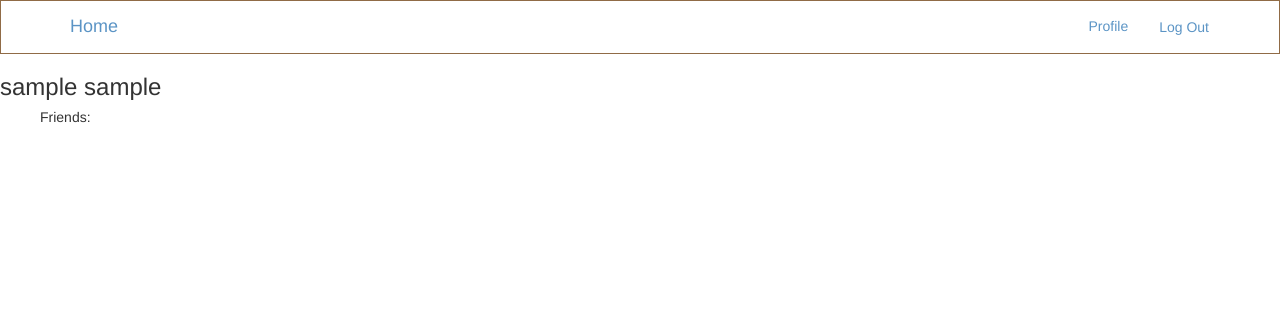
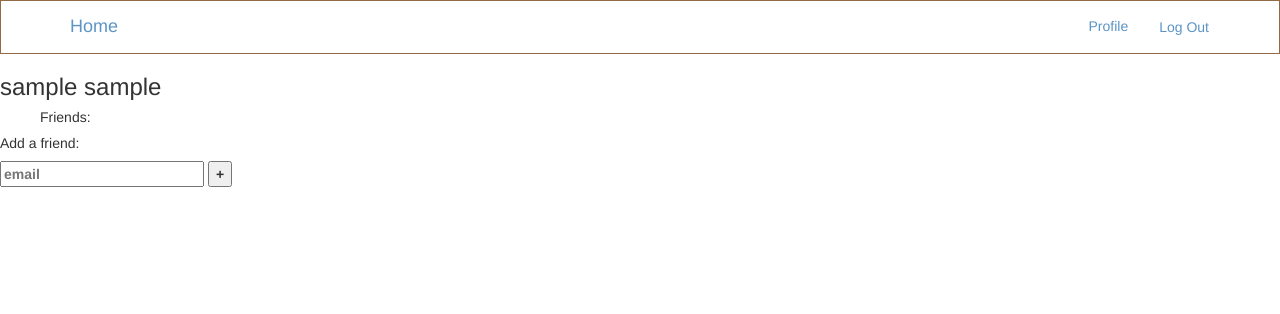
Before and after one commit to heyitscoco/vamonos, a Flask app: a page that uses templates/profile.html in a window 1280 px wide. Shown: the top 314 px of the page. Run offline with Flask 2, Linux system fonts and the light colour scheme; the visitor is signed in with stand-in values (Sample User, id 1); data comes from the database, SQL or seed files in the repository; data that the repository does not hold is empty; some libraries are stand-ins or nearby versions.

Commit message:
Working on finding friends by email (AJAX)

```diff
--- a/server.py
+++ b/server.py
@@ -132,15 +132,25 @@ def create_trip():
 	return render_template("trip_planner.html", trip_id=trip.trip_id)
 
 
+@app.route("/find_user", methods=["POST"])
+def find_user():
+	"""Searches for user by email."""
 
-@app.route("/friends")
-def view_friends():
+	print "*******HELLO*******\n\n"
+	email = request.form.get("email")
+	print email
+	found_user = User.query.filter_by(email=email).one()
 
-	user_id = session["user_id"]
-	friendships = Friendship.query.filter(Friendship.admin_id == user_id).all()
+	if found_user:
+		# TODO: Add friendship to DB
+		msg = "You have added %s to your friends list!" % (found_user.fname)
+		flash(msg)
+		return "It worked!"
 
-	return render_template("friends.html", friendships=friendships)
-
+	else:
+		msg = "%s could not be found in our database." % (email)
+		flash(msg)
+		return "Sorry, it didn't work."
 
 
 #############################################################
--- /dev/null
+++ b/static/travelapp.js
@@ -0,0 +1,11 @@
+function findFriend(evt) {
+
+	evt.preventDefault();
+	var email = { email: $("#email").val() };
+	console.log(email)
+	$.post("/find_user", email, function (result) {
+		alert(result);
+	})
+}
+
+$("#find-friend").on("click", findFriend);
--- a/templates/profile.html
+++ b/templates/profile.html
@@ -8,7 +8,6 @@
 	<h3>{{ user.fname }} {{ user.lname }}</h3>
 </div>
 <div>
-
 	<ul><h5>Friends:</h5>
 		{% for friend_id, fname, img_url in friends %}
 		<li>
@@ -19,6 +18,15 @@
 		</li>
 		{% endfor %}
 	</ul>
+
+	<form><h5>Add a friend:</h5>
+		<label>
+			<input type="email" name="email" id="email" placeholder="email">
+		</label>
+		<label>
+			<input type="submit" value="+" id="find-friend">
+		</label>
+	</form>
 </div>
 
 
```
